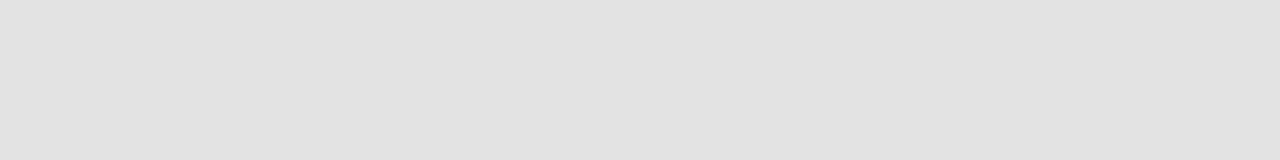
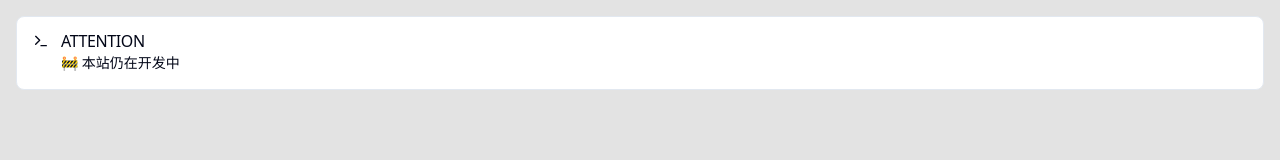
Before and after one commit to LiamSho/planet, a Next.js app: page / in a window 1280 px wide. Shown: the top 160 px of the page. Built offline with nearby package versions, Linux system fonts and the light colour scheme.

Commit message:
feat: add in-dev alert

```diff
--- a/src/app/layout.tsx
+++ b/src/app/layout.tsx
@@ -1,10 +1,13 @@
 import { Inter } from 'next/font/google'
 import type { Metadata } from 'next'
 
-import "@/styles/index.css"
+import '@/styles/index.css'
 
+import { Terminal } from 'lucide-react'
+
+import { Providers } from '@/components/providers/providers'
+import { Alert, AlertDescription, AlertTitle } from '@/components/ui/alert'
 import cfg from '@/config'
-import { Providers } from '@/components/providers/providers'
 
 const inter = Inter({ subsets: ['latin'] })
 
@@ -25,6 +28,11 @@
       <body className={inter.className}>
         <Providers>
           <div className="relative h-full max-h-screen overflow-auto p-4 font-sans">
+            <Alert>
+              <Terminal className="h-4 w-4" />
+              <AlertTitle>ATTENTION</AlertTitle>
+              <AlertDescription>🚧 本站仍在开发中</AlertDescription>
+            </Alert>
             {children}
           </div>
         </Providers>
--- a/src/components/providers/providers.tsx
+++ b/src/components/providers/providers.tsx
@@ -1,9 +1,16 @@
-import { ThemeProvider } from "next-themes"
+import { ThemeProvider } from 'next-themes'
 
-export const Providers = ({ children }: Readonly<{ children: React.ReactNode }>) => {
+export const Providers = ({
+  children,
+}: Readonly<{ children: React.ReactNode }>) => {
   return (
     <>
-            <ThemeProvider attribute="data-theme" defaultTheme="system" enableSystem disableTransitionOnChange>
+      <ThemeProvider
+        attribute="class"
+        defaultTheme="system"
+        enableSystem
+        disableTransitionOnChange
+      >
         {children}
       </ThemeProvider>
     </>
--- /dev/null
+++ b/src/components/ui/alert.tsx
@@ -0,0 +1,60 @@
+import * as React from 'react'
+import { cva } from 'class-variance-authority'
+import type { VariantProps } from 'class-variance-authority'
+
+import { cn } from '@/lib/utils'
+
+const alertVariants = cva(
+  'relative w-full rounded-lg border border-slate-200 p-4 [&>svg~*]:pl-7 [&>svg+div]:translate-y-[-3px] [&>svg]:absolute [&>svg]:left-4 [&>svg]:top-4 [&>svg]:text-slate-950 dark:border-slate-800 dark:[&>svg]:text-slate-50',
+  {
+    variants: {
+      variant: {
+        default: 'bg-white text-slate-950 dark:bg-slate-950 dark:text-slate-50',
+        destructive:
+          'border-red-500/50 text-red-500 dark:border-red-500 [&>svg]:text-red-500 dark:border-red-900/50 dark:text-red-900 dark:dark:border-red-900 dark:[&>svg]:text-red-900',
+      },
+    },
+    defaultVariants: {
+      variant: 'default',
+    },
+  },
+)
+
+const Alert = React.forwardRef<
+  HTMLDivElement,
+  React.HTMLAttributes<HTMLDivElement> & VariantProps<typeof alertVariants>
+>(({ className, variant, ...props }, ref) => (
+  <div
+    ref={ref}
+    role="alert"
+    className={cn(alertVariants({ variant }), className)}
+    {...props}
+  />
+))
+Alert.displayName = 'Alert'
+
+const AlertTitle = React.forwardRef<
+  HTMLParagraphElement,
+  React.HTMLAttributes<HTMLHeadingElement>
+>(({ className, ...props }, ref) => (
+  <h5
+    ref={ref}
+    className={cn('mb-1 font-medium leading-none tracking-tight', className)}
+    {...props}
+  />
+))
+AlertTitle.displayName = 'AlertTitle'
+
+const AlertDescription = React.forwardRef<
+  HTMLParagraphElement,
+  React.HTMLAttributes<HTMLParagraphElement>
+>(({ className, ...props }, ref) => (
+  <div
+    ref={ref}
+    className={cn('text-sm [&_p]:leading-relaxed', className)}
+    {...props}
+  />
+))
+AlertDescription.displayName = 'AlertDescription'
+
+export { Alert, AlertTitle, AlertDescription }
--- a/src/styles/theme.css
+++ b/src/styles/theme.css
@@ -4,8 +4,8 @@
     background: #e3e3e3;
 }
 
-[data-theme='dark'],
-[data-theme='dark'] body {
+.dark,
+.dark body {
     color: #fff;
     background: #1c1c1c;
 }
```
Lines whose indentation alone changed are shown as unchanged.
